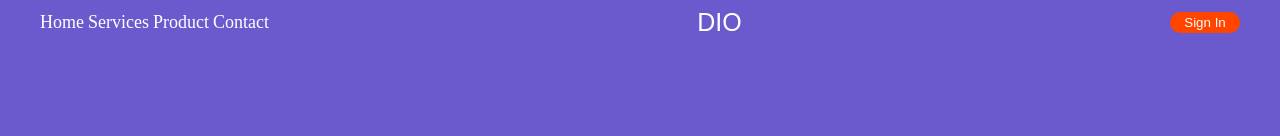
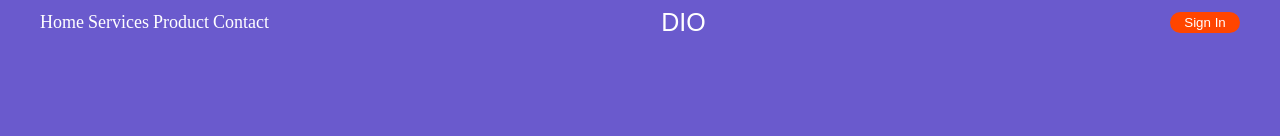
Before and after one commit to KozArtem/Dio-University, a plain HTML site: page index.html in a window 1280 px wide. Shown: the top 136 px of the page. Drawn offline with Linux system fonts and the light colour scheme.

Commit message:
Update style.css
Signed-off-by: deltoy <67257759+KozArtem@users.noreply.github.com>

```diff
--- a/style.css
+++ b/style.css
@@ -17,9 +17,11 @@ li{
 }
 .logo1{
     display: inline;
+    position: relative;
     font-size: 25px;
     font-family: Marker Felt, fantasy;
     color: white;
+    left: -3%;
 }
 a{
     text-decoration: none;
```
